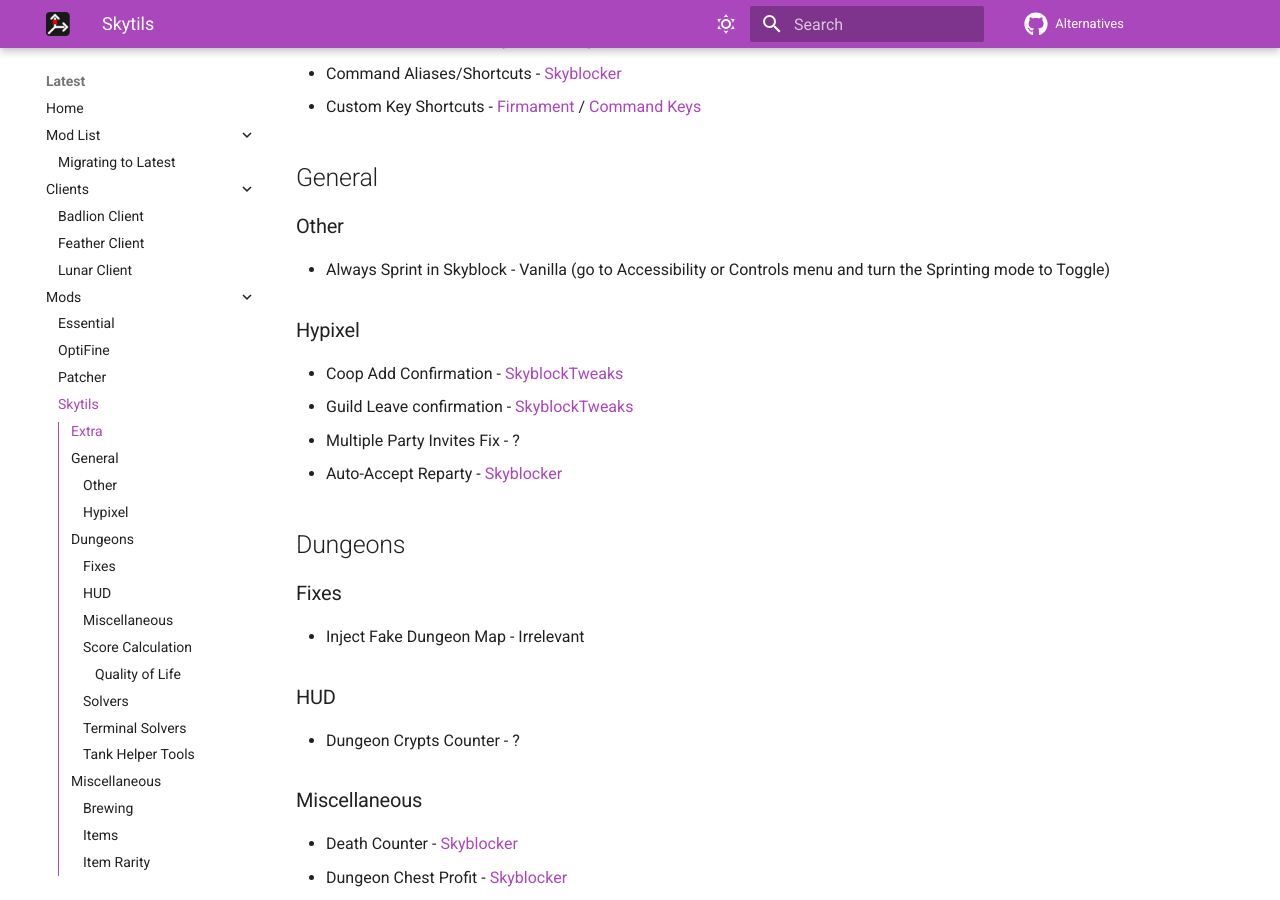
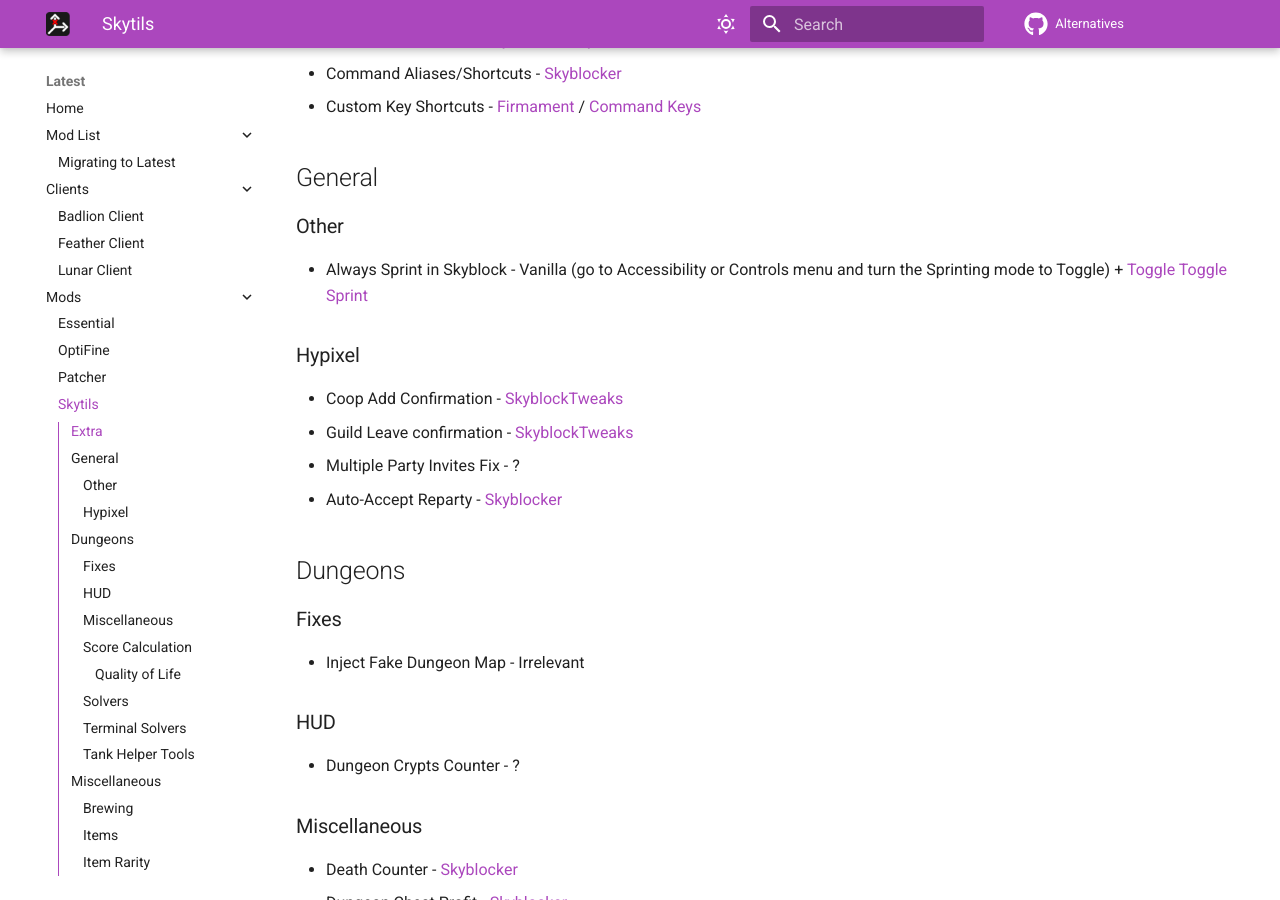
Before and after one commit to MicrocontrollersDev/Alternatives, an MkDocs documentation site: the page built from docs/latest/skytils.md, in a window 1280 px wide and 900 px high, scrolled down 493 px. Built offline with MkDocs 1.6.1 and Material for MkDocs 9.7.7, drawn with Linux system fonts in a browser that asks for light colours; comment, search, counter and statistics services are not loaded.

Commit message:
add toggle toggle sprint

```diff
--- a/docs/latest/skytils.md
+++ b/docs/latest/skytils.md
@@ -20,7 +20,7 @@
 
 ### Other
 
-* Always Sprint in Skyblock - Vanilla (go to Accessibility or Controls menu and turn the Sprinting mode to Toggle)
+* Always Sprint in Skyblock - Vanilla (go to Accessibility or Controls menu and turn the Sprinting mode to Toggle) + [Toggle Toggle Sprint](https://modrinth.com/mod/toggle-toggle-sprint)
 
 ### Hypixel
 
```
